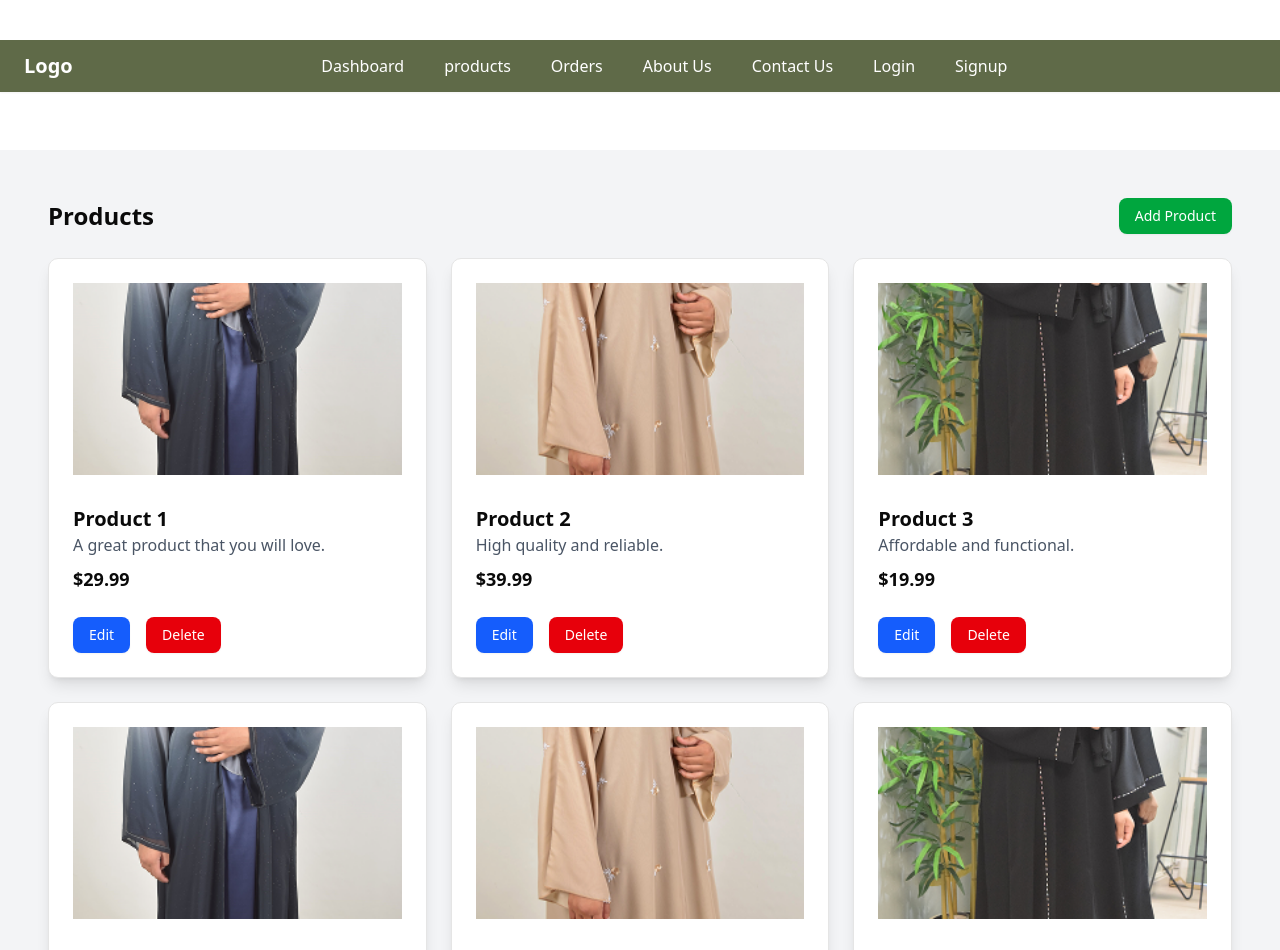
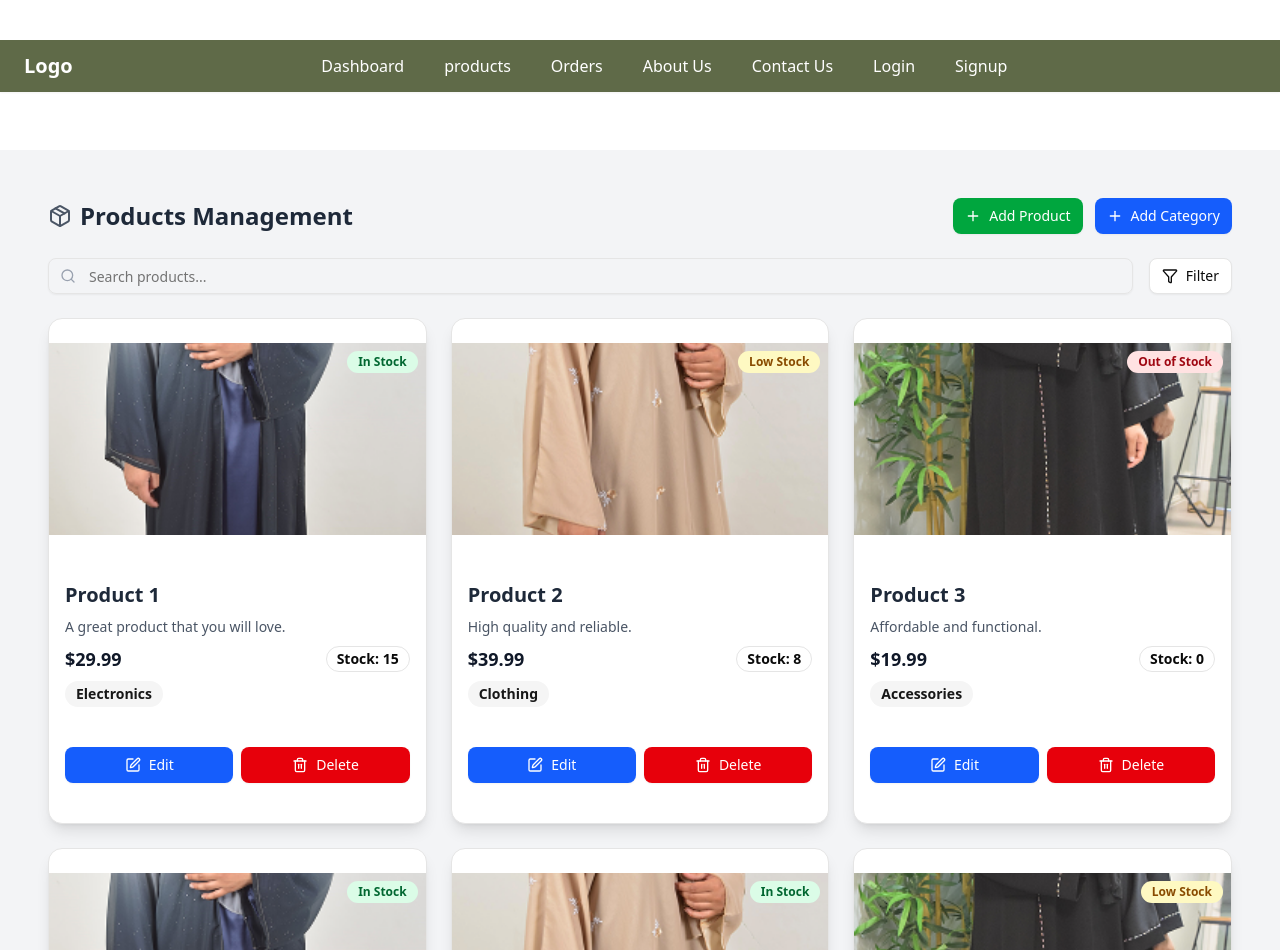
Before and after one commit to Arjunkumar1877/trend-hivee-client, a Next.js app: page /admin/products in a window 1280 px wide. Built offline with nearby package versions, Linux system fonts and the light colour scheme.

Commit message:
feat: add category page ui

```diff
--- /dev/null
+++ b/src/app/admin/products/add-category/page.tsx
@@ -0,0 +1,114 @@
+'use client'
+
+import { useState } from 'react'
+import { useRouter } from 'next/navigation'
+import { Button } from '@/components/ui/button'
+import { Input } from '@/components/ui/input'
+import { Textarea } from '@/components/ui/textarea'
+import { Card, CardContent, CardHeader, CardTitle } from '@/components/ui/card'
+import { ArrowLeft, Save } from 'lucide-react'
+
+export default function AddCategoryPage() {
+  const router = useRouter()
+  const [formData, setFormData] = useState({
+    name: '',
+    description: '',
+  })
+  const [isLoading, setIsLoading] = useState(false)
+
+  const handleSubmit = async (e: React.FormEvent) => {
+    e.preventDefault()
+    setIsLoading(true)
+
+    try {
+      // TODO: Add your API call here to create the category
+      console.log('Creating category:', formData)
+
+      // Simulate API call
+      await new Promise(resolve => setTimeout(resolve, 1000))
+
+      // Reset form and redirect
+      setFormData({ name: '', description: '' })
+      router.push('/admin/products')
+    } catch (error) {
+      console.error('Error creating category:', error)
+    } finally {
+      setIsLoading(false)
+    }
+  }
+
+  return (
+    <div className="p-6 max-w-2xl mx-auto">
+      <div className="mb-6">
+        <Button
+          variant="ghost"
+          className="gap-2"
+          onClick={() => router.back()}
+        >
+          <ArrowLeft className="h-4 w-4" />
+          Back to Products
+        </Button>
+      </div>
+
+      <Card>
+        <CardHeader>
+          <CardTitle>Add New Category</CardTitle>
+        </CardHeader>
+        <CardContent>
+          <form onSubmit={handleSubmit} className="space-y-6">
+            <div className="space-y-2">
+              <label
+                htmlFor="name"
+                className="text-sm font-medium leading-none peer-disabled:cursor-not-allowed peer-disabled:opacity-70"
+              >
+                Category Name
+              </label>
+              <Input
+                id="name"
+                placeholder="Enter category name"
+                value={formData.name}
+                onChange={(e) =>
+                  setFormData((prev) => ({ ...prev, name: e.target.value }))
+                }
+                required
+              />
+            </div>
+
+            <div className="space-y-2">
+              <label
+                htmlFor="description"
+                className="text-sm font-medium leading-none peer-disabled:cursor-not-allowed peer-disabled:opacity-70"
+              >
+                Description
+              </label>
+              <Textarea
+                id="description"
+                placeholder="Enter category description"
+                value={formData.description}
+                onChange={(e) =>
+                  setFormData((prev) => ({ ...prev, description: e.target.value }))
+                }
+                required
+                className="min-h-[100px]"
+              />
+            </div>
+
+            <div className="flex justify-end gap-4">
+              <Button
+                type="button"
+                variant="outline"
+                onClick={() => router.back()}
+              >
+                Cancel
+              </Button>
+              <Button type="submit" disabled={isLoading} className="gap-2">
+                <Save className="h-4 w-4" />
+                {isLoading ? 'Creating...' : 'Create Category'}
+              </Button>
+            </div>
+          </form>
+        </CardContent>
+      </Card>
+    </div>
+  )
+}
--- a/src/app/admin/products/page.tsx
+++ b/src/app/admin/products/page.tsx
@@ -3,6 +3,9 @@ import { Button } from '@/components/ui/button'
 import { Card, CardContent, CardFooter, CardHeader } from '@/components/ui/card'
 import Image from 'next/image'
 import { useRouter } from 'next/navigation'
+import { Plus, Search, Filter, Edit, Trash2, Package } from 'lucide-react'
+import { Input } from '@/components/ui/input'
+import { Badge } from '@/components/ui/badge'
 
 const products = [
   {
@@ -11,6 +14,9 @@ const products = [
     price: '$29.99',
     description: 'A great product that you will love.',
     image: '/images/home/featured/1.png',
+    category: 'Electronics',
+    stock: 15,
+    status: 'In Stock'
   },
   {
     id: 2,
@@ -18,6 +24,9 @@ const products = [
     price: '$39.99',
     description: 'High quality and reliable.',
     image: '/images/home/featured/2.png',
+    category: 'Clothing',
+    stock: 8,
+    status: 'Low Stock'
   },
   {
     id: 3,
@@ -25,68 +34,155 @@ const products = [
     price: '$19.99',
     description: 'Affordable and functional.',
     image: '/images/home/featured/3.png',
+    category: 'Accessories',
+    stock: 0,
+    status: 'Out of Stock'
   },
   {
-    id: 1,
-    name: 'Product 1',
+    id: 4,
+    name: 'Product 4',
     price: '$29.99',
     description: 'A great product that you will love.',
     image: '/images/home/featured/1.png',
+    category: 'Electronics',
+    stock: 20,
+    status: 'In Stock'
   },
   {
-    id: 2,
-    name: 'Product 2',
+    id: 5,
+    name: 'Product 5',
     price: '$39.99',
     description: 'High quality and reliable.',
     image: '/images/home/featured/2.png',
+    category: 'Clothing',
+    stock: 12,
+    status: 'In Stock'
   },
   {
-    id: 3,
-    name: 'Product 3',
+    id: 6,
+    name: 'Product 6',
     price: '$19.99',
     description: 'Affordable and functional.',
     image: '/images/home/featured/3.png',
+    category: 'Accessories',
+    stock: 5,
+    status: 'Low Stock'
   },
 ]
 
 export default function AdminProductsPage() {
   const router = useRouter()
+
+  const getStatusColor = (status: string) => {
+    switch (status) {
+      case 'In Stock':
+        return 'bg-green-100 text-green-800'
+      case 'Low Stock':
+        return 'bg-yellow-100 text-yellow-800'
+      case 'Out of Stock':
+        return 'bg-red-100 text-red-800'
+      default:
+        return 'bg-gray-100 text-gray-800'
+    }
+  }
+
   return (
-    <div className="p-6">
-      <div className="flex justify-between items-center mb-6">
-        <h1 className="text-2xl font-bold">Products</h1>
+    <div className="p-6 max-w-7xl mx-auto">
+      <div className="flex flex-col gap-6">
+        {/* Header Section */}
+        <div className="flex flex-col md:flex-row justify-between items-start md:items-center gap-4">
+          <div className="flex items-center gap-2">
+            <Package className="h-6 w-6 text-gray-600" />
+            <h1 className="text-2xl font-bold text-gray-800">Products Management</h1>
+          </div>
+          <div className="flex gap-3">
             <Button
-          className="bg-green-600 text-white"
+              className="bg-green-600 hover:bg-green-700 text-white gap-2"
               onClick={() => router.push('/admin/products/add-product')}
             >
+              <Plus className="h-4 w-4" />
               Add Product
+            </Button>
+            <Button
+              className="bg-blue-600 hover:bg-blue-700 text-white gap-2"
+              onClick={() => router.push('/admin/products/add-category')}
+            >
+              <Plus className="h-4 w-4" />
+              Add Category
+            </Button>
+          </div>
+        </div>
+
+        {/* Search and Filter Section */}
+        <div className="flex flex-col md:flex-row gap-4">
+          <div className="relative flex-1">
+            <Search className="absolute left-3 top-1/2 transform -translate-y-1/2 text-gray-400 h-4 w-4" />
+            <Input
+              placeholder="Search products..."
+              className="pl-10 w-full"
+            />
+          </div>
+          <Button variant="outline" className="gap-2">
+            <Filter className="h-4 w-4" />
+            Filter
           </Button>
         </div>
 
+        {/* Products Grid */}
         <div className="grid grid-cols-1 md:grid-cols-2 lg:grid-cols-3 gap-6">
           {products.map((product) => (
-          <Card key={product.id} className="overflow-hidden shadow-lg rounded-lg">
-            <CardHeader>
+            <Card key={product.id} className="overflow-hidden shadow-lg hover:shadow-xl transition-shadow duration-300">
+              <CardHeader className="p-0">
+                <div className="relative h-48">
                   <Image
                     src={product.image}
                     alt={product.name}
-                width={300}
-                height={200}
-                className="w-full h-48 object-cover"
+                    fill
+                    className="object-cover"
                   />
+                  <Badge className={`absolute top-2 right-2 ${getStatusColor(product.status)}`}>
+                    {product.status}
+                  </Badge>
+                </div>
               </CardHeader>
-            <CardContent>
-              <h2 className="text-xl font-semibold">{product.name}</h2>
-              <p className="text-gray-600 mb-2">{product.description}</p>
-              <span className="text-lg font-bold">{product.price}</span>
+              <CardContent className="p-4">
+                <div className="space-y-2">
+                  <h2 className="text-xl font-semibold text-gray-800">{product.name}</h2>
+                  <p className="text-sm text-gray-600 line-clamp-2">{product.description}</p>
+                  <div className="flex justify-between items-center">
+                    <span className="text-lg font-bold text-gray-900">{product.price}</span>
+                    <Badge variant="outline" className="text-sm">
+                      Stock: {product.stock}
+                    </Badge>
+                  </div>
+                  <Badge variant="secondary" className="text-sm">
+                    {product.category}
+                  </Badge>
+                </div>
               </CardContent>
-            <CardFooter>
-              <Button className="bg-blue-600 text-white">Edit</Button>
-              <Button className="bg-red-600 text-white ml-4">Delete</Button>
+              <CardFooter className="p-4 pt-0 flex gap-2">
+                <Button
+                  className="flex-1 bg-blue-600 hover:bg-blue-700 text-white gap-2"
+                  onClick={() => router.push(`/admin/products/edit/${product.id}`)}
+                >
+                  <Edit className="h-4 w-4" />
+                  Edit
+                </Button>
+                <Button
+                  className="flex-1 bg-red-600 hover:bg-red-700 text-white gap-2"
+                  onClick={() => {
+                    // Add delete confirmation logic here
+                    console.log('Delete product:', product.id)
+                  }}
+                >
+                  <Trash2 className="h-4 w-4" />
+                  Delete
+                </Button>
               </CardFooter>
             </Card>
           ))}
         </div>
       </div>
+    </div>
   )
 }
--- a/src/app/cart/page.tsx
+++ b/src/app/cart/page.tsx
@@ -2,6 +2,7 @@
 import React from 'react'
 import PageLayout from '@/components/pageLayout/PageLayout'
 import { FiTrash2 } from 'react-icons/fi'
+import { useRouter } from 'next/navigation'
 
 interface CartItem {
   id: number
@@ -61,7 +62,7 @@ const CartPage = () => {
   const subtotal = cartItems.reduce((sum, item) => sum + item.price * item.quantity, 0)
   const discount = 0 // You can calculate discount here
   const grandTotal = subtotal - discount
-
+  const router = useRouter()
   return (
     <PageLayout footer>
       <div className="container mx-auto px-4 py-8">
@@ -134,7 +135,7 @@ const CartPage = () => {
                 <p className="text-sm text-gray-500">
                   Shipping, taxes, and discount codes calculated at checkout.
                 </p>
-                <button className="w-full bg-[#5F6A48] text-white py-3 rounded">
+                <button onClick={()=> router.push('/checkout')} className="w-full bg-[#5F6A48] text-white py-3 rounded">
                   PROCEED TO CHECKOUT
                 </button>
                 <p className="text-sm text-center text-gray-600 mt-4">
--- a/src/components/header/Bottom.tsx
+++ b/src/components/header/Bottom.tsx
@@ -3,7 +3,7 @@ import React, { useState, useEffect, useRef } from 'react'
 import { Menubar, MenubarMenu } from '@/components/ui/menubar'
 import Link from 'next/link'
 import { FiUser, FiHeart, FiSearch, FiShoppingCart, FiMenu } from 'react-icons/fi'
-import { usePathname } from 'next/navigation'
+import { usePathname, useRouter } from 'next/navigation'
 
 const Bottom = () => {
   const [showSideNav, setShowSideNav] = useState<boolean>(false)
@@ -12,6 +12,7 @@ const Bottom = () => {
 
   const pathName = usePathname()
   const home = pathName === '/'
+  const router = useRouter()
 
   useEffect(() => {
     const handleClickOutside = (e: MouseEvent) => {
@@ -69,7 +70,10 @@ const Bottom = () => {
           <FiSearch className="text-white hover:text-gray-300 cursor-pointer hidden md:block" />
           <FiUser className="text-white hover:text-gray-300 cursor-pointer hidden md:block" />
           <FiHeart className="text-white hover:text-gray-300 cursor-pointer hidden md:block" />
-          <FiShoppingCart className="text-white hover:text-gray-300 cursor-pointer hidden md:block" />
+          <FiShoppingCart
+            onClick={() => router.push('/cart')}
+            className="text-white hover:text-gray-300 cursor-pointer hidden md:block"
+          />
 
           {/* Menu Icon with ref */}
           <div ref={menuIconRef}>
@@ -108,13 +112,18 @@ const Bottom = () => {
 
           {/* Icons Section */}
           <div className="flex gap-6 mt-auto">
-            {[FiSearch, FiUser, FiHeart, FiShoppingCart].map((Icon, index) => (
+            {[FiSearch, FiUser, FiHeart].map((Icon, index) => (
               <Icon
                 key={index}
                 size="1.5rem"
                 className="text-white hover:text-gray-300 cursor-pointer"
               />
             ))}
+            <FiShoppingCart
+              onClick={() => router.push('/cart')}
+              size="1.5rem"
+              className="text-white hover:text-gray-300 cursor-pointer"
+            />
           </div>
         </Menubar>
       )}
--- /dev/null
+++ b/src/components/ui/badge.tsx
@@ -0,0 +1,36 @@
+import * as React from "react"
+import { cva, type VariantProps } from "class-variance-authority"
+
+import { cn } from "@/lib/utils"
+
+const badgeVariants = cva(
+  "inline-flex items-center rounded-full border px-2.5 py-0.5 text-xs font-semibold transition-colors focus:outline-none focus:ring-2 focus:ring-ring focus:ring-offset-2",
+  {
+    variants: {
+      variant: {
+        default:
+          "border-transparent bg-primary text-primary-foreground hover:bg-primary/80",
+        secondary:
+          "border-transparent bg-secondary text-secondary-foreground hover:bg-secondary/80",
+        destructive:
+          "border-transparent bg-destructive text-destructive-foreground hover:bg-destructive/80",
+        outline: "text-foreground",
+      },
+    },
+    defaultVariants: {
+      variant: "default",
+    },
+  }
+)
+
+export interface BadgeProps
+  extends React.HTMLAttributes<HTMLDivElement>,
+    VariantProps<typeof badgeVariants> {}
+
+function Badge({ className, variant, ...props }: BadgeProps) {
+  return (
+    <div className={cn(badgeVariants({ variant }), className)} {...props} />
+  )
+}
+
+export { Badge, badgeVariants }
```
Also changed, not shown: src/api/query/admin/useGetCategories.tsx (+18 -0 lines), src/app/admin/products/add-product/page.tsx (+10 -3 lines). Lines whose indentation alone changed are shown as unchanged.
